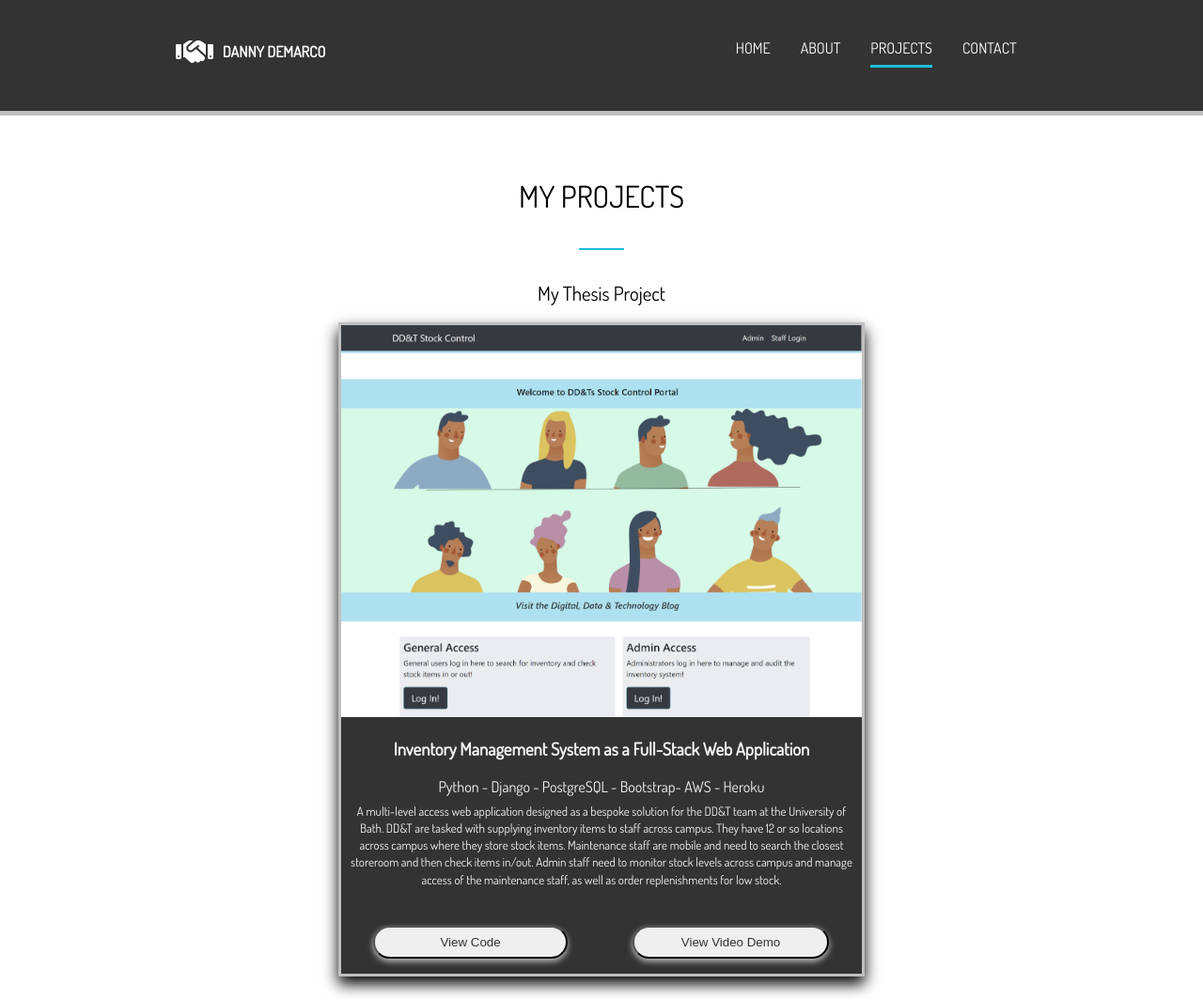
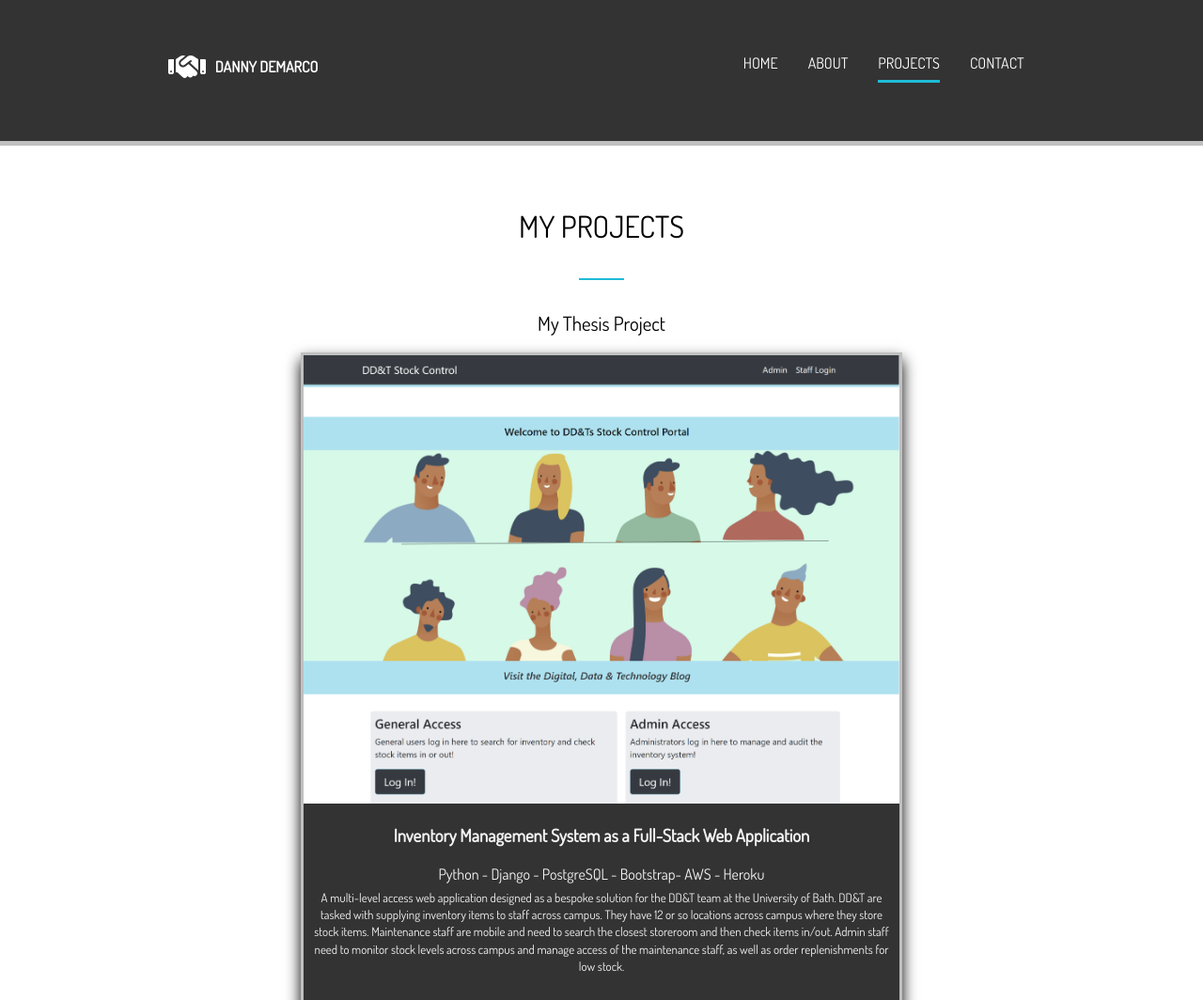
Before and after one commit to danny-demarco/dannydemarco.com, a website: page dist/projects.html in a window 1280 px wide. Shown: the top 1064 px of the page at 94% size. Drawn offline with nearby package versions, Linux system fonts and the light colour scheme.

Commit message:
update styling

```diff
--- a/scss/_item_grid.scss
+++ b/scss/_item_grid.scss
@@ -9,7 +9,7 @@
       display: grid;
       grid-template-columns: repeat(1, 1fr);
       box-shadow: 0 8px 15px rgba(0, 0, 0, 3);
-      max-width: 70vh;
+      max-width: 80vh;
       margin: auto;
 
     }
@@ -65,6 +65,7 @@
         &-title {
           grid-area: title;
           margin-top: 1rem;
+          padding: 0px 0.25rem;
         }
 
         &-category {
--- a/scss/main.scss
+++ b/scss/main.scss
@@ -65,9 +65,10 @@
 #main-nav {
   display: flex;
   justify-content: space-around;
-  padding: 1rem;
+  padding: 1rem 0;
 
   #logo {
+
     h1,
     i {
       padding-bottom: 0.5rem;
@@ -77,9 +78,11 @@
   ul {
     display: flex;
   }
+
   li {
     padding: 1rem 1rem;
   }
+
   a {
     text-decoration: none;
     color: #fff;
@@ -107,6 +110,7 @@
     color: #fff;
     border-bottom: 5px solid $medium-color;
   }
+
   &-inner {
     background: $dark-color;
     border-bottom: 5px solid $medium-color;
@@ -116,12 +120,13 @@
 // Home Page Grid
 #main-grid {
   display: grid;
-  grid-template-areas: "header-nav" "header-content" "home-a" "home-b" "footer";
+  grid-template-areas: "header-nav""header-content""home-a""home-b""footer";
   background-color: $bg-color;
 
   //Header
   #header-content {
     grid-area: header-content;
+
     .header-content {
       display: grid;
       grid-template-columns: 2fr 4fr 2fr;
@@ -200,6 +205,7 @@
     &-b {
       grid-area: home-b;
       background-color: $light-color;
+
       .process {
         display: grid;
         grid-template-columns: repeat(5, 1fr);
@@ -255,7 +261,8 @@
 // Home Page Grid
 #about-grid {
   display: grid;
-  grid-template-areas: "header-nav" "about-a" "about-b" "about-c" "about-d" "footer";
+  grid-template-areas: "header-nav""about-a""about-b""about-c""about-d""footer";
+
   // Section A: Bio
   #about {
     &-a {
@@ -291,9 +298,11 @@
       .award-1 {
         grid-area: aw1;
       }
+
       .award-2 {
         grid-area: aw2;
       }
+
       // .award-3 {
       // }
       .award-4 {
@@ -403,12 +412,13 @@
 // Contact Page
 #contact-grid {
   display: grid;
-  grid-template-areas: "header-nav" "contact-a" "footer";
+  grid-template-areas: "header-nav""contact-a""footer";
   margin: auto 0;
 
   #contact {
     &-a {
       grid-area: contact-a;
+
       .text-fields {
         display: grid;
         grid-template-areas:
@@ -428,26 +438,32 @@
           grid-area: fullname;
           border-radius: 5px;
         }
+
         .subject-input {
           grid-area: subject;
           border-radius: 5px;
         }
+
         .email-input {
           grid-area: email;
           border-radius: 5px;
         }
+
         .phone-input {
           grid-area: phone;
           border-radius: 5px;
         }
+
         .message-input {
           grid-area: message;
           height: 150px;
           border-radius: 5px;
         }
+
         .text-input {
           padding: 0.5rem 1rem;
         }
+
         .recaptcha {
           grid-area: recaptcha;
           margin: 0 auto;
```
Also changed, not shown: dist/css/main.css, 2 other files.
